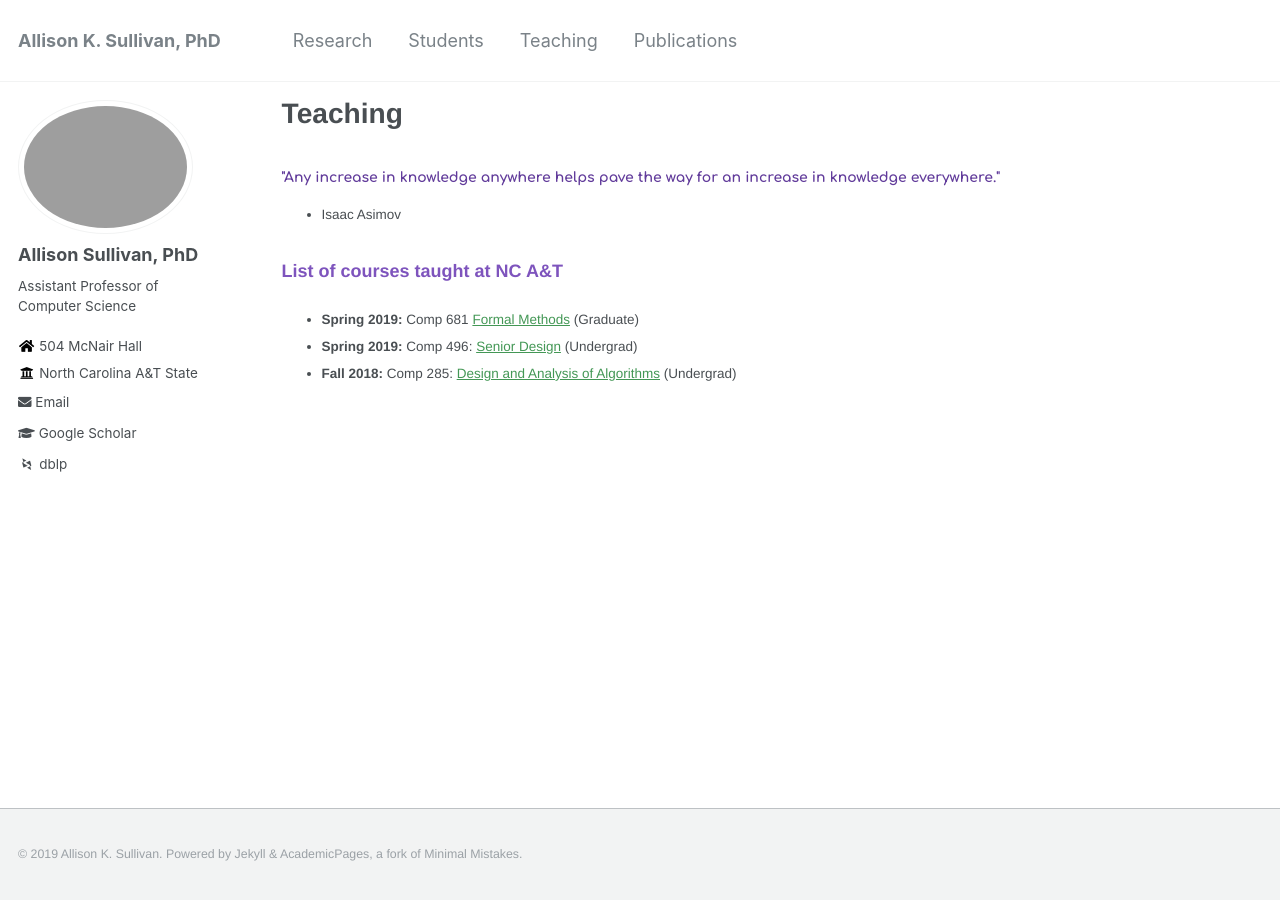
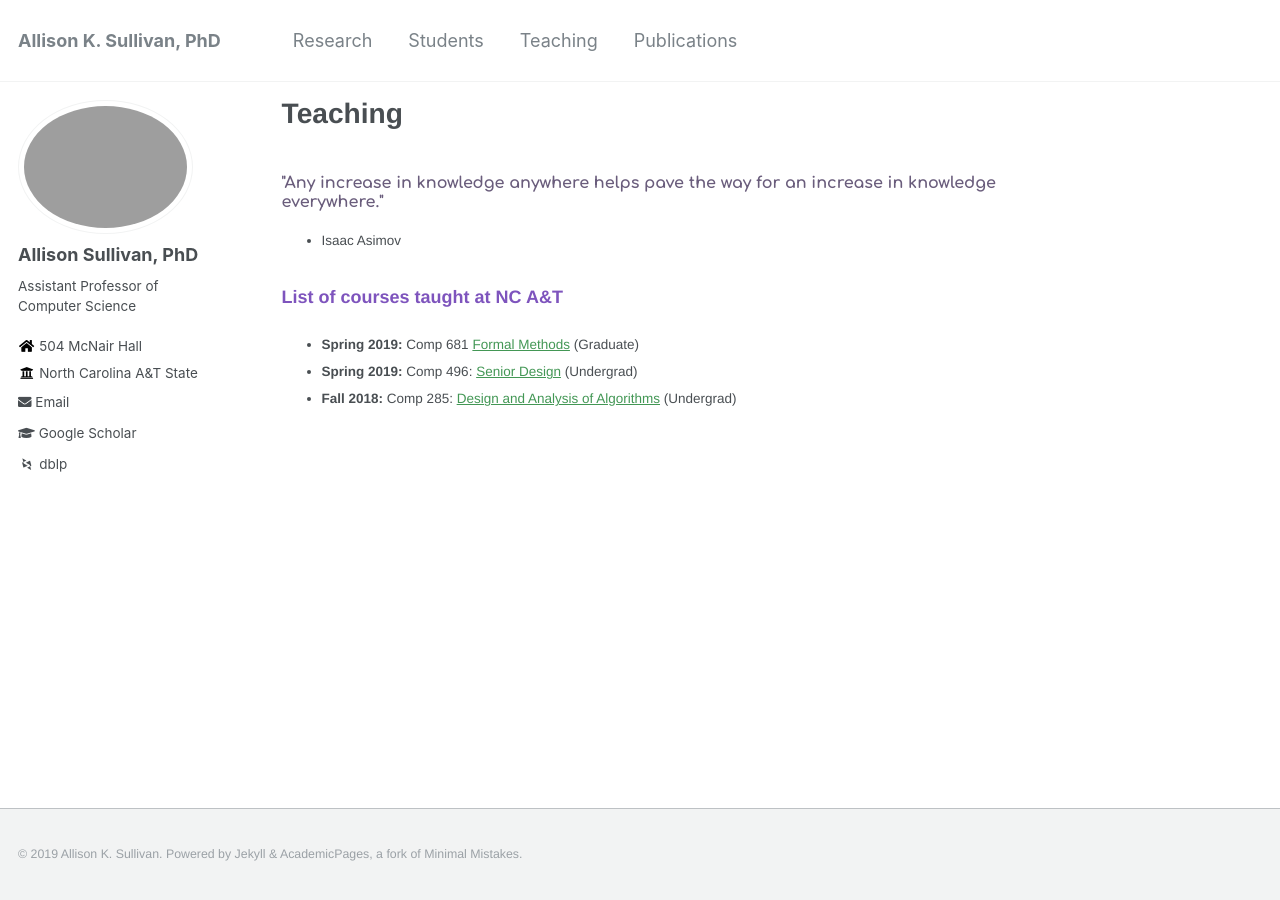
Before and after one commit to Allisonius/allisonius.github.io, a Jekyll site: the page built from _pages/teaching.md, in a window 1280 px wide. Built offline with Jekyll 4.4.1, drawn with Linux system fonts in a browser that asks for light colours; some web fonts are replaced.

Commit message:
Update _page.scss

```diff
--- a/_sass/_page.scss
+++ b/_sass/_page.scss
@@ -56,10 +56,9 @@
   }
 
    h4 {
-     font-size: 14px;
-      color: #623c9b;
+     font-size: 16px;
+      color: #6a5d7c;
       font-family: Comfortaa;
-      font-weight: light;
   }
 
 
@@ -260,7 +259,7 @@ font-color: #327140;
 }
 
 .page__meta-title {
-  margin-bottom: 10px;
+  margin-bottom: 5px;
   font-size: $type-size-6;
   text-transform: uppercase;
 }
```
